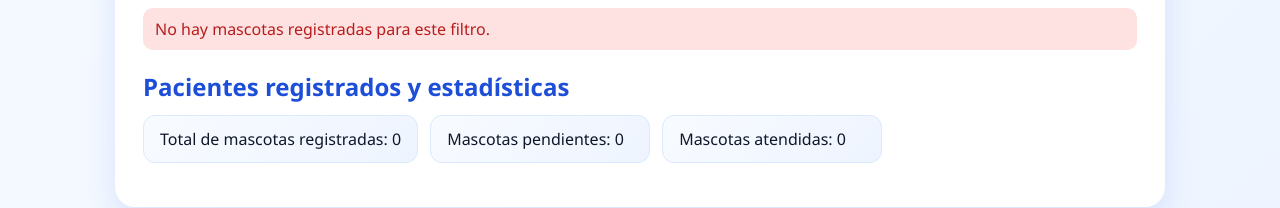
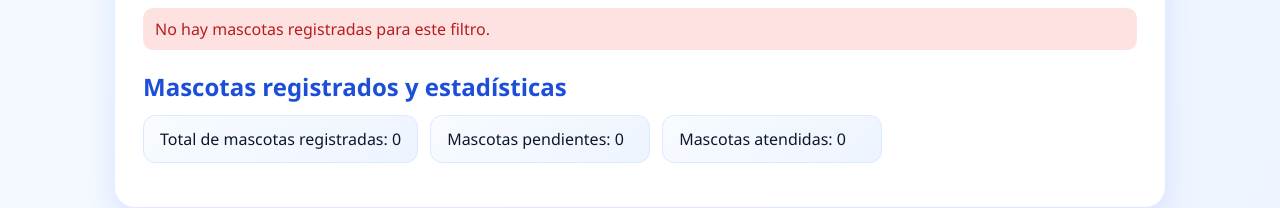
Before and after one commit to JeanlietteMunoz-2026/Registro_de_Atencion_veterinaria, a website: page REGISTRO_VETERINARIA/REGISTRO_VETERINARIA/index2.html in a window 1280 px wide. Shown: the part 784-992 px from the top of the page. Drawn offline with Linux system fonts and the light colour scheme.

```diff
--- a/REGISTRO_VETERINARIA/REGISTRO_VETERINARIA/index2.html
+++ b/REGISTRO_VETERINARIA/REGISTRO_VETERINARIA/index2.html
@@ -231,7 +231,7 @@
     </section>
 
     <section>
-      <h2>Pacientes registrados y estadísticas</h2>
+      <h2>Mascotas registrados y estadísticas</h2>
       <div class="estadisticas">
         <div class="card" id="totalMascotas">Total de mascotas registradas: 0</div>
         <div class="card" id="mascotasPendientes">Mascotas pendientes: 0</div>
```
